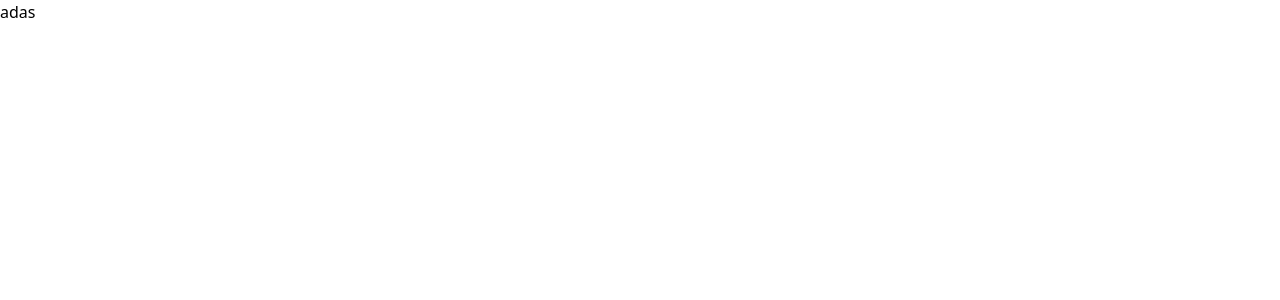
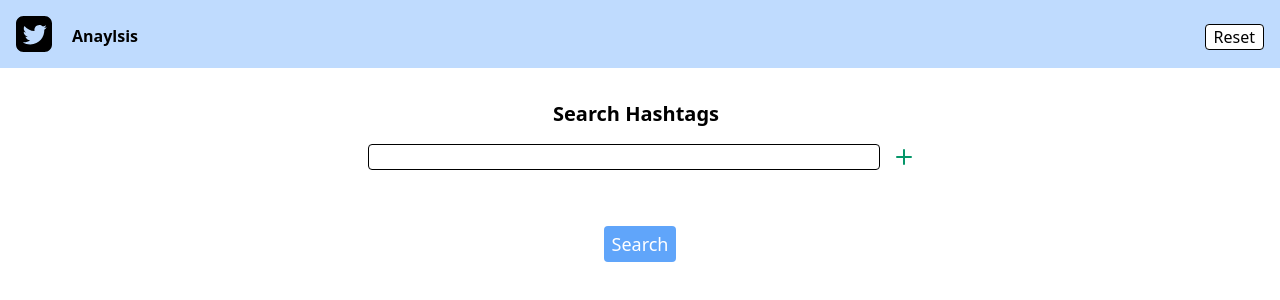
Before and after one commit to MattWeir95/CloudComputing-Twitter-Analysis, a React (Create React App) app in the folder client/: page / in a window 1280 px wide. Shown: the top 300 px of the page. Built offline with nearby package versions, Linux system fonts and the light colour scheme.

Commit message:
Home page setup

```diff
--- a/client/src/App.js
+++ b/client/src/App.js
@@ -1,9 +1,23 @@
-import logo from './logo.svg';
 import './App.css';
+import HeaderLogo from './components/headerLogo';
+import SearchBar from './components/searchBar';
+import SearchButton from './components/searchButton';
+import { useState } from 'react';
+import Hashtags from './components/hashtags';
 
 function App() {
+  const [hashtags, setHashtags] = useState([]);
+
   return (
-    <p>adas</p>
+    <div>
+    <HeaderLogo setHashtags={setHashtags}/>
+
+    <SearchBar hashtags={hashtags} setHashtags={setHashtags}/>
+
+    <Hashtags hashtags={hashtags} setHashtags={setHashtags} />
+    <SearchButton  />
+
+    </div>
   );
 }
 
--- /dev/null
+++ b/client/src/components/hashtags.jsx
@@ -0,0 +1,28 @@
+export default function Hashtags(props){
+
+
+    function handleDelete(i){
+        const tempArray = props.hashtags;
+        tempArray.splice(i, 1);
+        props.setHashtags([...tempArray]);
+
+    }
+
+    const hashtags = props.hashtags.map((hashtag, i) => (
+        <button key={i} className="border border-black px-2 py-1 mx-2 rounded shadow mt-2">#{hashtag}
+        <button
+        onClick={() => {
+            handleDelete(i);
+        }}
+
+        className="text-xs text-right ml-2 text-red-600">X</button>
+        </button>
+    ))
+
+
+    return (
+       <div className="flex flex-wrap justify-center items-center mt-4">
+           {hashtags}
+       </div>
+    )
+}
--- /dev/null
+++ b/client/src/components/headerLogo.jsx
@@ -0,0 +1,23 @@
+import ResetButton from "./resetButton";
+
+export default function HeaderLogo(props) {
+  return (
+    <div className="bg-blue-200 p-4 flex justify-between">
+     <div className="flex">
+        <svg
+          xmlns="http://www.w3.org/2000/svg"
+          width="36"
+          height="36"
+          viewBox="0 0 24 24"
+        >
+          <path d="M19 0h-14c-2.761 0-5 2.239-5 5v14c0 2.761 2.239 5 5 5h14c2.762 0 5-2.239 5-5v-14c0-2.761-2.238-5-5-5zm-.139 9.237c.209 4.617-3.234 9.765-9.33 9.765-1.854 0-3.579-.543-5.032-1.475 1.742.205 3.48-.278 4.86-1.359-1.437-.027-2.649-.976-3.066-2.28.515.098 1.021.069 1.482-.056-1.579-.317-2.668-1.739-2.633-3.26.442.246.949.394 1.486.411-1.461-.977-1.875-2.907-1.016-4.383 1.619 1.986 4.038 3.293 6.766 3.43-.479-2.053 1.08-4.03 3.199-4.03.943 0 1.797.398 2.395 1.037.748-.147 1.451-.42 2.086-.796-.246.767-.766 1.41-1.443 1.816.664-.08 1.297-.256 1.885-.517-.439.656-.996 1.234-1.639 1.697z" />
+        </svg>
+        <div className="pt-2 ml-5 font-bold">Anaylsis</div>
+        </div>
+     <div className="pt-2">
+         <ResetButton setHashtags={props.setHashtags}/>
+     </div>
+
+    </div>
+  );
+}
--- /dev/null
+++ b/client/src/components/resetButton.jsx
@@ -0,0 +1,19 @@
+export default function ResetButton(props) {
+
+  function resetState(){
+    props.setHashtags([]);
+    document.getElementById("search-bar").value=""
+
+  }
+
+
+  return (
+    <div className="">
+      <button
+      onClick={()=> {
+        resetState();
+      }}
+      className="border rounded bg-white border-black px-2 hover:bg-gray-200">Reset</button>
+    </div>
+  );
+}
--- /dev/null
+++ b/client/src/components/searchBar.jsx
@@ -0,0 +1,52 @@
+import { useState } from "react";
+
+export default function SearchBar(props) {
+    const [input, setInput] = useState();
+
+    function handleClick(input){
+      if(!props.hashtags.includes(input) && input !== null){
+        props.setHashtags(props.hashtags.concat(input));
+        setInput(null);
+        document.getElementById("search-bar").value=""
+      }
+    }
+
+  return (
+    <div className="mt-8">
+      <h1 className="mr-2 text-center text-xl font-semibold">Search Hashtags</h1>
+      <div className="flex justify-center">
+        <input
+          id="search-bar"
+          type="text"
+          className="border-black border rounded mt-4 w-2/5"
+          onChange={(e) => {
+            setInput(e.target.value);
+          }}
+          onKeyDown={(e) => {
+            if(e.key === "Enter") {
+              handleClick(input);
+            }
+          }}
+        />
+
+        <button onClick={()=> {
+            handleClick(input);
+        }}
+
+        className="transform mt-4  ml-4 hover:cursor-pointer hover:scale-125">
+          <svg
+            xmlns="http://www.w3.org/2000/svg"
+            width="16"
+            height="16"
+            fill="currentColor"
+            className="bi bi-plus-lg text-green-600"
+            viewBox="0 0 16 16"
+          >
+            <path d="M8 0a1 1 0 0 1 1 1v6h6a1 1 0 1 1 0 2H9v6a1 1 0 1 1-2 0V9H1a1 1 0 0 1 0-2h6V1a1 1 0 0 1 1-1z" />
+          </svg>
+        </button>
+      </div>
+
+    </div>
+  );
+}
--- /dev/null
+++ b/client/src/components/searchButton.jsx
@@ -0,0 +1,7 @@
+export default function SearchButton(props) {
+  return (
+    <div className="flex justify-center items-center mt-10">
+      <button className=" transition duration-500 ease-in-out px-2 py-1 rounded bg-blue-400 text-white text-lg hover:bg-blue-600">Search</button>
+    </div>
+  );
+}
```
Also changed, not shown: client/public/twitter.svg (added).
